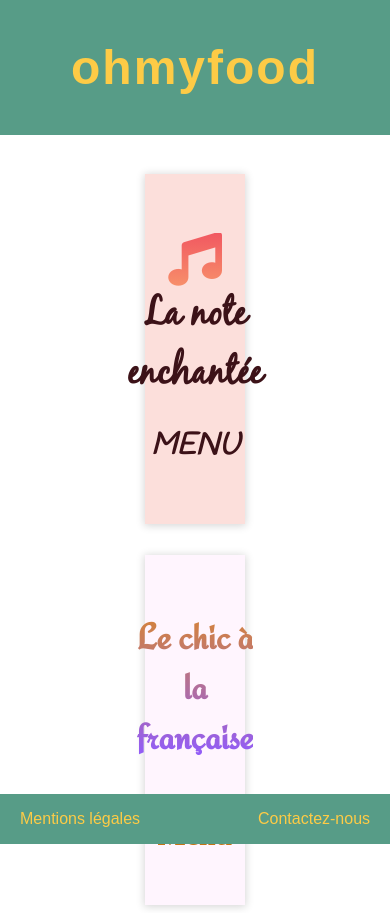
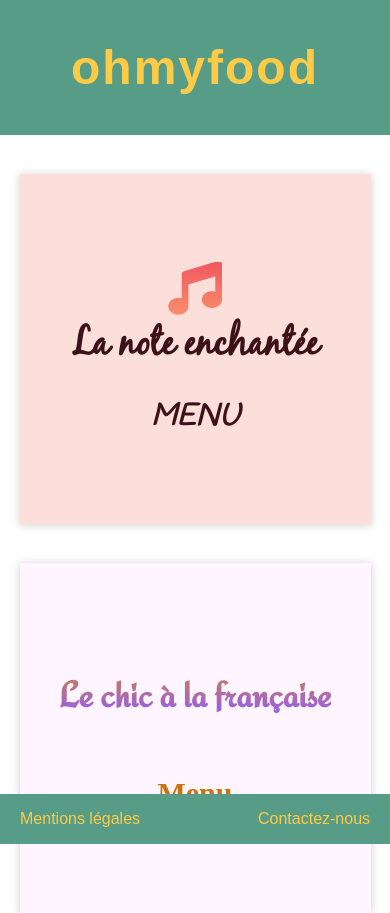
Before and after one commit to opcours2020/P3_barlocher_clementine, a website: page index.html in a window 390 px wide. Shown: the top 913 px of the page. Drawn offline with Linux system fonts and the light colour scheme; files whose address does not match are found by name.

Commit message:
modification sass

```diff
--- a/main.scss
+++ b/main.scss
@@ -818,6 +818,7 @@ main{
         margin: 0px;
         padding-top: 10%;
         padding-bottom: 20%;
+        box-sizing: border-box;
 
 
         .section-index{
@@ -832,7 +833,7 @@ main{
             margin: auto;
             margin-bottom: 10%;
             padding: 0px;
-            width: 100%;
+            width: 90%;
             min-height: 350px;
             font-size: 1.6em;
 
```
Also changed, not shown: main.css.
